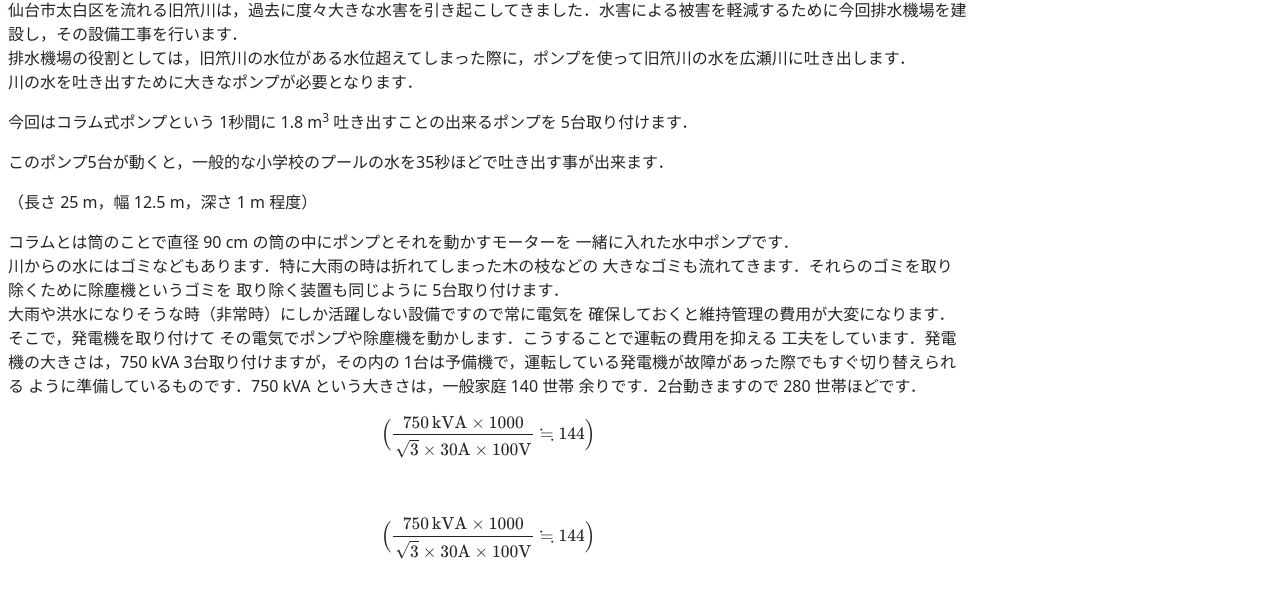
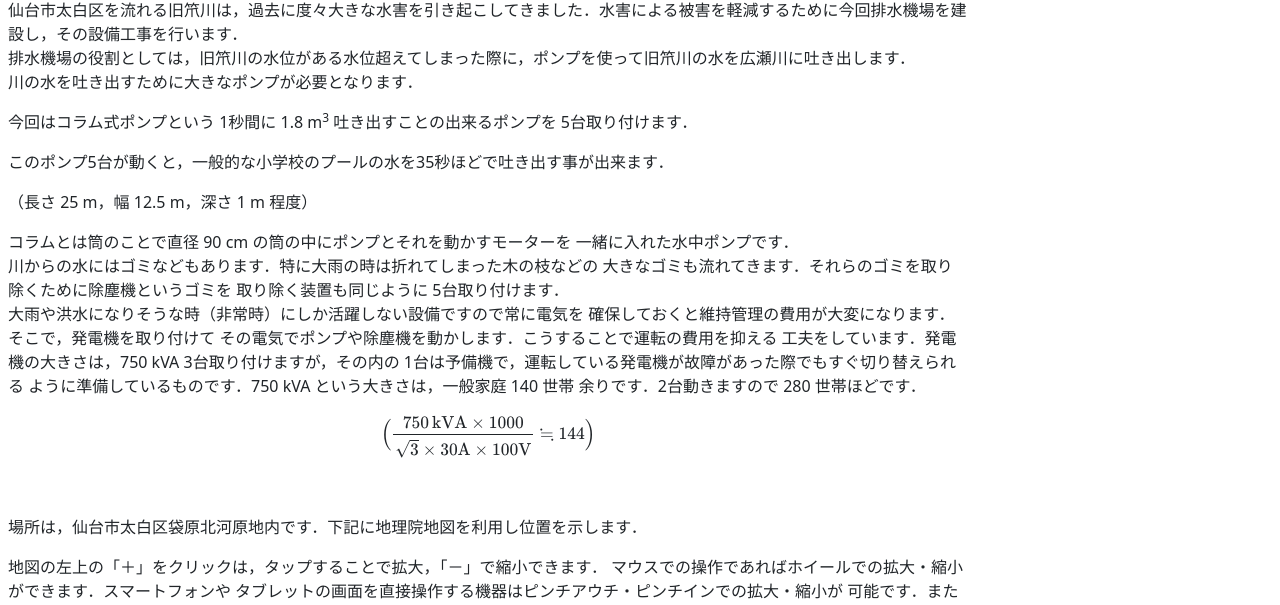
Before and after one commit to Q-Zaru-river-PS/Web-site, a plain HTML site: page index.html in a window 1280 px wide. Shown: the part 327-932 px from the top of the page. Drawn offline with nearby package versions, Linux system fonts and the light colour scheme.

Commit message:
Fixed: index.html の blockquote 要素を修正

```diff
--- a/index.html
+++ b/index.html
@@ -131,11 +131,6 @@
           30 \mathrm{A} \times 100 \mathrm{V}} \fallingdotseq 144\Big)$$<br>
         </p>
       </blockquote>
-      <blockquote>
-        <p>
-$$\Big( \frac{750 \, \mathrm{kVA} \times 1000}{\sqrt{3} \times 30 \mathrm{A}
-\times 100 \mathrm{V}} \fallingdotseq 144\Big)$$<br></p>
-      </blockquote>
 
       <p>
         場所は，仙台市太白区袋原北河原地内です．下記に地理院地図を利用し位置を示します．<br>
```
